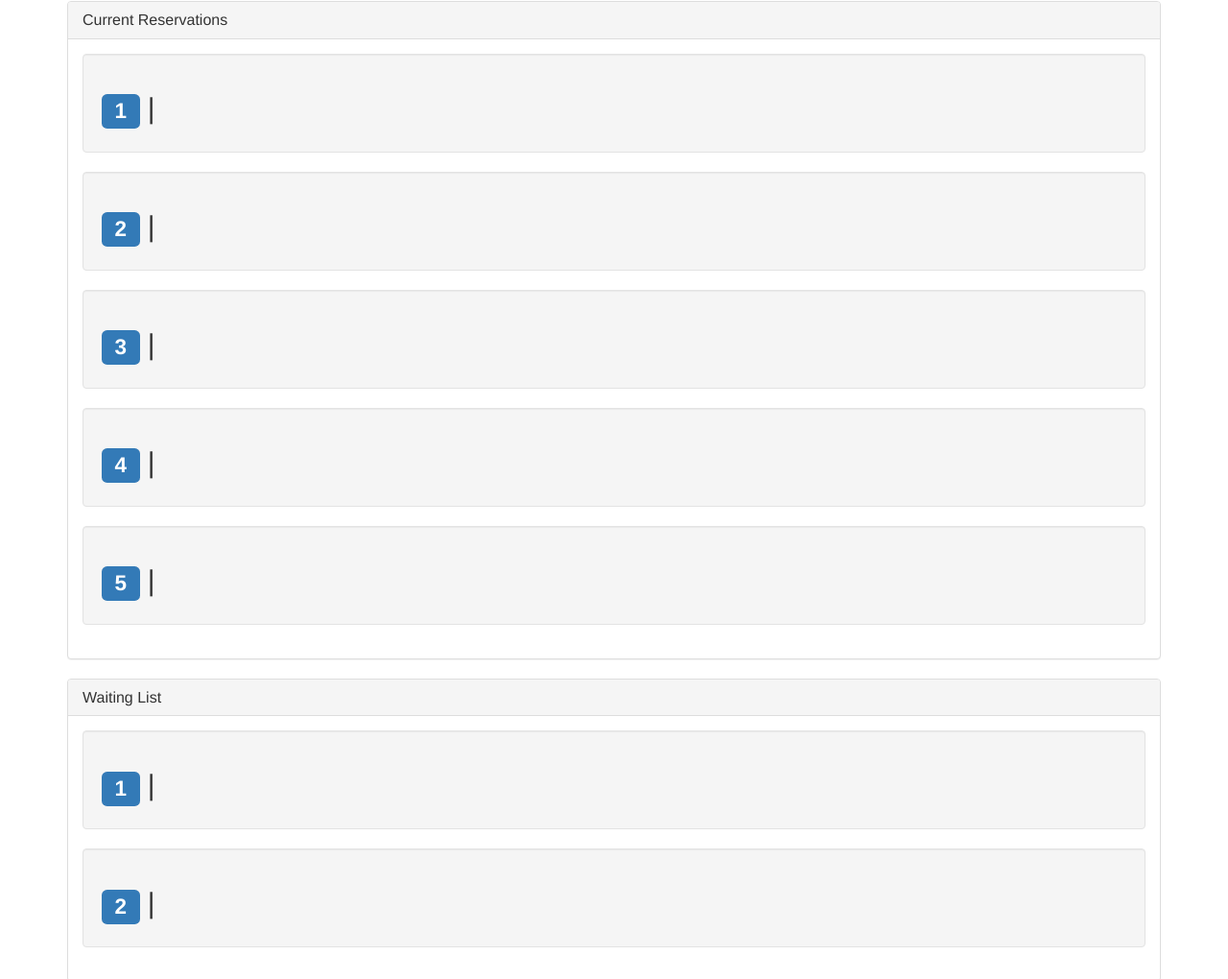
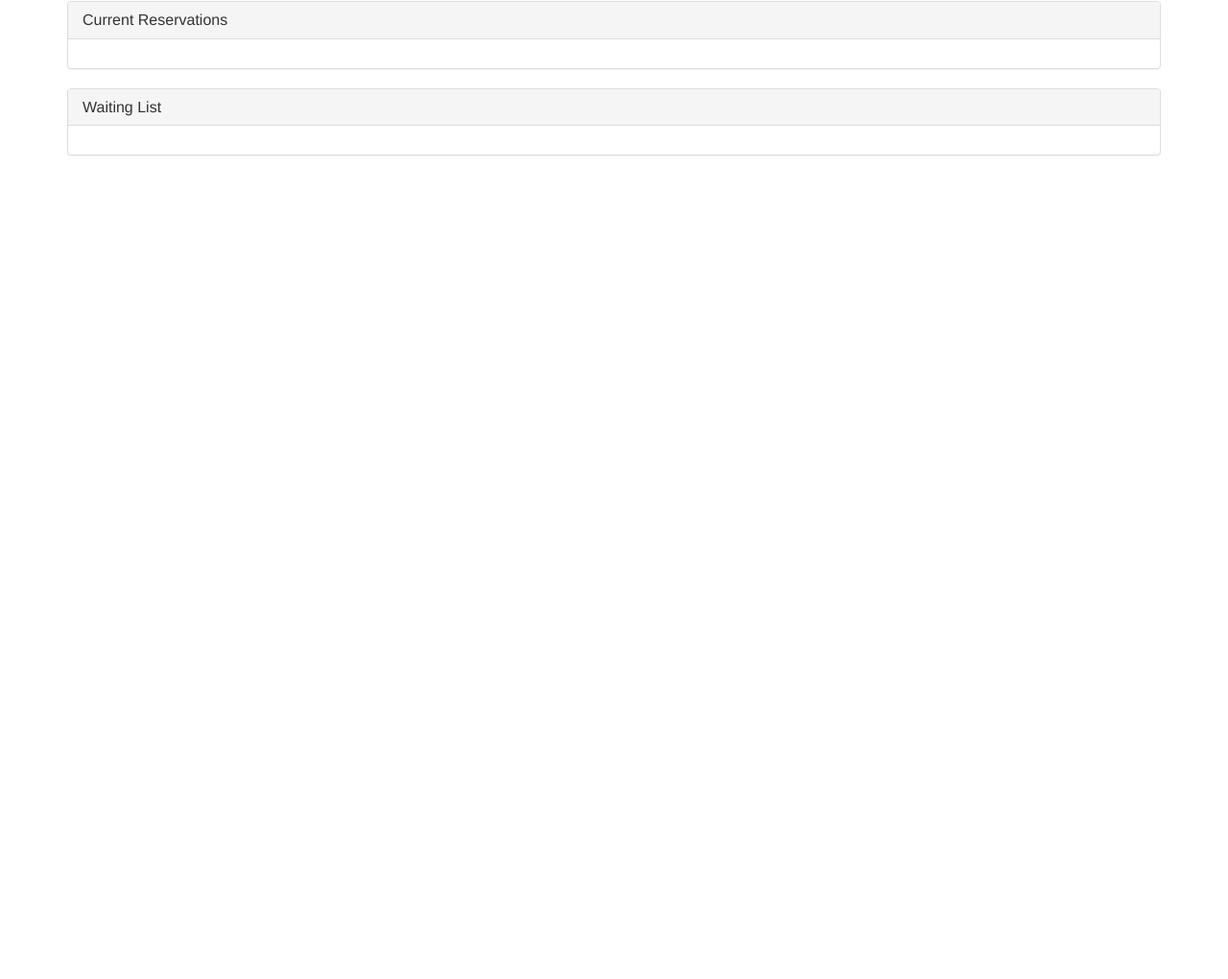
Before and after one commit to angkressin/hot-table-express-app, a website: page view.html in a window 1280 px wide. Shown: the part 332-1352 px from the top of the page at 96% size. After the commit the page ends 800 px from the top, so only its background shows below. Drawn offline with nearby package versions, Linux system fonts and the light colour scheme.

Commit message:
commented out wells

```diff
--- a/view.html
+++ b/view.html
@@ -34,18 +34,10 @@
             <h4 class="panel-title">Current Reservations</h4>
           </div>
           <div class="panel-body" id="tableSection">
-          <div class="well" id="tableWell-01">
+          <!-- <div class="well" id="tableWell-01">
             <h2><span class="label label-primary">1</span> | </h2>
-          </div>
-          <div class="well" id="tableWell-11"><h2><span class="label label-primary">2</span> | </h2>
-          </div>
-          <div class="well" id="tableWell-21"><h2><span class="label label-primary">3</span> | </h2>
-          </div>
-          <div class="well" id="tableWell-31"><h2><span class="label label-primary">4</span> | </h2>
-          </div>
-          <div class="well" id="tableWell-41"><h2><span class="label label-primary">5</span> | </h2>
-          </div>
-      </div>
+          </div> -->
+        </div>
   </div>
 
   <div class="panel panel-default">
@@ -53,9 +45,7 @@
             <h4 class="panel-title">Waiting List</h4>
           </div>
           <div class="panel-body" id="waitlistSection">
-          <div class="well" id="waitlistWell-01"><h2><span class="label label-primary">1</span> | </h2>
-          </div>
-          <div class="well" id="waitlistWell-11"><h2><span class="label label-primary">2</span> | </h2>
+          <!-- <div class="well" id="waitlistWell-01"><h2><span class="label label-primary">1</span> | </h2> -->
           </div>
           </div>
   </div>
```
